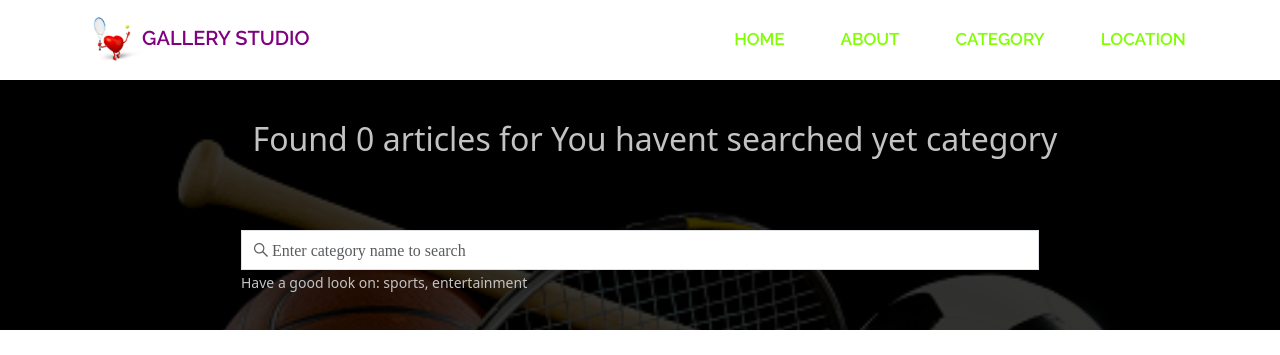
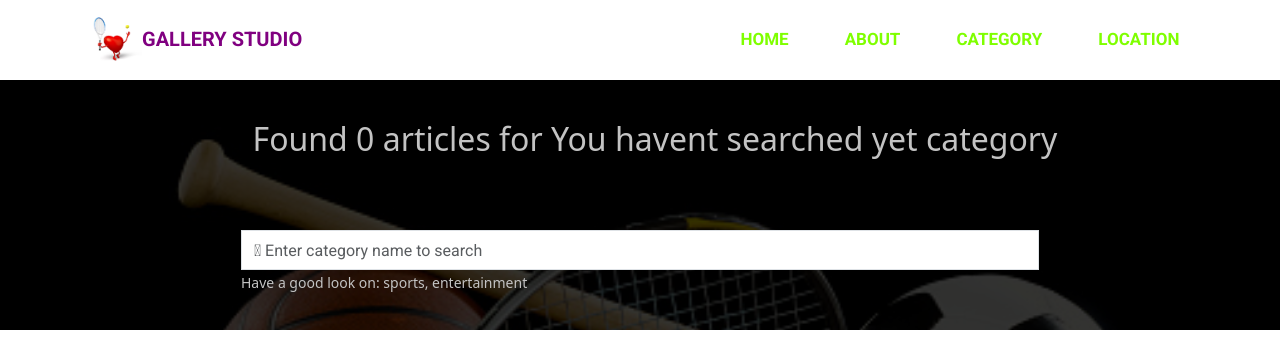
Before and after one commit to Gakur/PersonalGalApp, a Django app: page /search/ in a window 1280 px wide. Shown: the top 355 px of the page. Run offline with Django 3.2, Linux system fonts and the light colour scheme; some libraries are stand-ins or nearby versions.

Commit message:
Update file

```diff
--- a/gallery/static/css/main.css
+++ b/gallery/static/css/main.css
@@ -1,5 +1,7 @@
+@import url('https://fonts.googleapis.com/css2?family=Roboto:ital,wght@1,900&display=swap');
+
 html, body{
-    font-family: 'Raleway', sans-serif;
+    font-family: 'Roboto', sans-serif;
     font-size: 100%;
 
 }
@@ -14,7 +16,7 @@ nav.navbar.navbar-expand-lg.navbar-light{
     font-size: 14px;
     padding: 10px 18px;
     text-transform: uppercase;
-    font-family: 'Raleway', sans-serif;
+    font-family: 'Roboto', sans-serif;
     font-weight: 600;
     background-color:#fff;
     font-size: 17px;
@@ -156,7 +158,7 @@ input.form-control{
     width: 70%;
     border-radius: 0px;
     height: 40px;
-    font-family: 'Font Awesome 5 Brands' !important;
+    font-family: 'Roboto', sans-serif;
 }
 
 div.container.top{
@@ -271,7 +273,7 @@ div.col-xs-6.col-sm-6.col-md-4.col-lg-3{
 }
 
 .head-content{
-    color: #44c7f4;
+    color: chartreuse;
     text-align: center;
     text-transform: uppercase;
     letter-spacing: 7px;
@@ -331,7 +333,7 @@ div.col-xs-6.col-sm-6.col-md-4.col-lg-3{
     position: relative;
     font-size: 15px;
     background-color: transparent;
-    color: #44c7f4;
+    color: chartreuse;
     margin-top: 2em;
     padding: 2em 2em;
     opacity: 0;
--- a/gallery/templates/image.html
+++ b/gallery/templates/image.html
@@ -28,7 +28,7 @@
             <div class="portfolio-wrap ">
                 <div class="portfolio-wrap">
                     <a class="img-overlay" data-toggle="modal" data-target="#{{image.id}}" style="width:100%">
-                        <img src="{{image.picture.url}}" href="" class="image" alt="Image">
+                        <img src="{{image.image.url}}" href="" class="image" alt="Image">
                     </a>
                 </div>
             </div>
@@ -52,7 +52,7 @@
             <div class="portfolio-wrap ">
                 <div class="portfolio-wrap hovereffect">
                     <a class="img-overlay" data-toggle="modal" data-target="#{{image.id}}" style="width:100%">
-                        <img src="{{image.picture.url}}" href="" class="image" alt="Image">
+                        <img src="{{image.image.url}}" href="" class="image" alt="Image">
                         <div class="overlay">
                             <h4>
                                 <a href="/image/{{image.image_category.name}}/{{image.id}}">
--- a/gallery/templates/image_location.html
+++ b/gallery/templates/image_location.html
@@ -31,7 +31,7 @@
             <div class="portfolio-wrap ">
                 <div class="portfolio-wrap hovereffect">
                     <a class="img-overlay" data-toggle="modal" data-target="#{{image.id}}" style="width:100%">
-                        <img src="{{image.picture.url}}" href="" class="image" alt="Image">
+                        <img src="{{image.image.url}}" href="" class="image" alt="Image">
                         <div class="overlay">
                             <h4>{{image.name}}</h4>
                         </div>
@@ -67,7 +67,7 @@
                     <div class="row">
                         <div class="col-md-9 col-lg-9">
                             <a href="{% url 'by_image' category_name=image.image_category.name image_id=image.id %}"><img
-                                    id="img{{image.id}}" src="{{image.picture.url}}" class="img-thumbnail"
+                                    id="img{{image.id}}" src="{{image.image.url}}" class="img-thumbnail"
                                     alt="Image" style="cursor:pointer"></a>
                         </div>
                         <div class="col-md-3">
--- a/gallery/templates/welcome.html
+++ b/gallery/templates/welcome.html
@@ -34,7 +34,7 @@
             <div class="portfolio-wrap ">
                 <div class="portfolio-wrap hovereffect">
                     <a class="img-overlay" data-toggle="modal" data-target="#{{image.id}}" style="width:100%">
-                        <img src="{{image.picture.cdn_url}}" href="" class="image" alt="Image">
+                        <img src="{{image.image.url}}" href="" class="image" alt="Image">
                         <div class="overlay">
                             <h4>{{image.name}}</h4>
                         </div>
@@ -70,7 +70,7 @@
                     <div class="row">
                         <div class="col-md-9 col-lg-9">
                             <a href="{% url 'by_image' category_name=image.image_category.name image_id=image.id %}"><img
-                                    id="img{{image.id}}" src="{{image.picture.cdn_url}}" class="img-thumbnail"
+                                    id="img{{image.id}}" src="{{image.image.url}}" class="img-thumbnail"
                                     alt="Image" style="cursor:pointer"></a>
 
                         </div>
```
